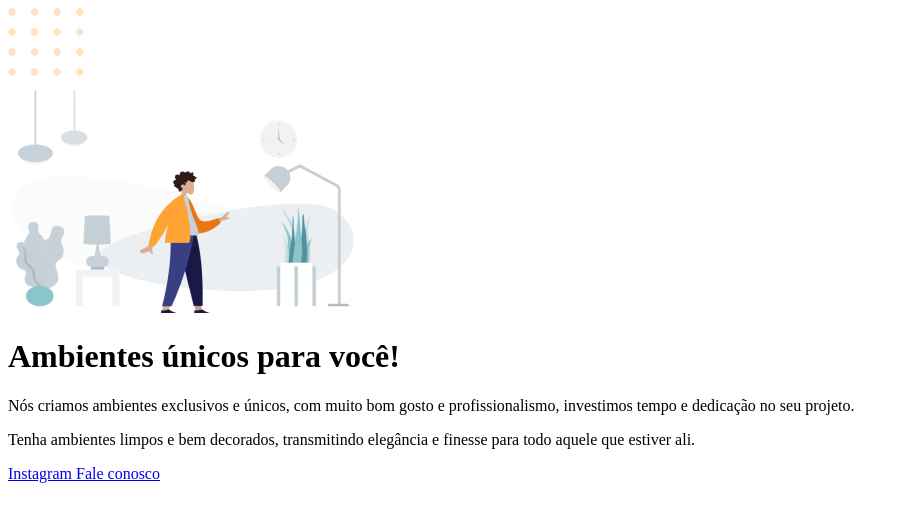
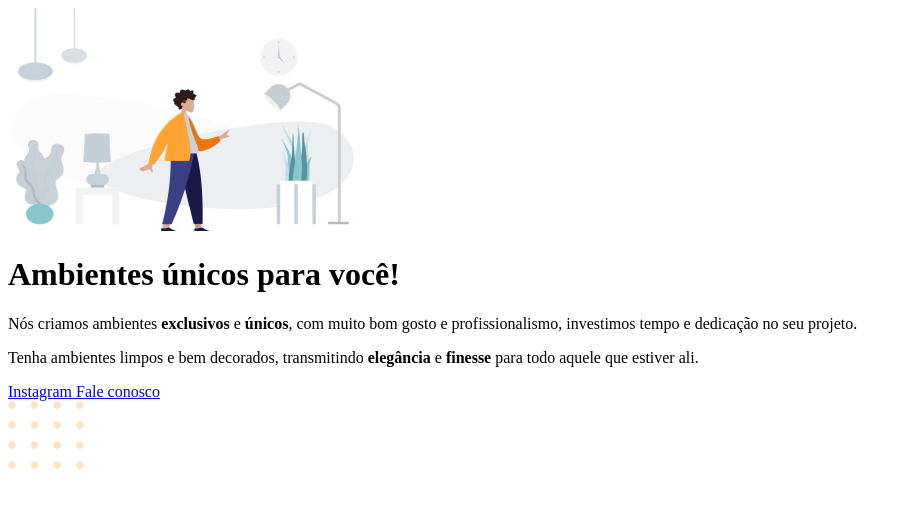
Before and after one commit to isisgoncalves/Rocketseat-01, a plain HTML site: page index.html in a window 1280 px wide. Shown: the whole page, without its empty margins (0-912 px from the left). Drawn offline with Linux system fonts and the light colour scheme.

Commit message:
tag span
elementos block e inline.
tag span mantem o elemento inline.

```diff
--- a/index.html
+++ b/index.html
@@ -6,20 +6,25 @@
   <title>Móveis customizados</title>
 </head>
 <body>
-  <img src="images/balls.svg"
-  alt="Bolinhas laranjas no canto inferior direito da tela">
+
 <div id="hero">
-  <img src="images/img1.jpeg"
-  alt="Desenho de uma pessoa vestindo uma camisa amarela em uma sala com móveis">
-  <h1>Ambientes únicos para você!</h1>
-  <p>Nós criamos  ambientes exclusivos e únicos,
+
+  <img
+   src="images/img1.jpeg"
+   alt="Desenho de uma pessoa vestindo uma camisa amarela em uma sala com móveis">
+
+  <h1>Ambientes <span>únicos</span> para você!</h1>
+
+  <p>
+    Nós criamos  ambientes <strong>exclusivos</strong> e <strong>únicos</strong>,
     com muito bom gosto e profissionalismo,
-    investimos tempo e dedicação no seu projeto.
-</p>
-<p>Tenha ambientes limpos e bem decorados,
-  transmitindo elegância e finesse para todo
-  aquele que estiver ali.
-</p>
+    investimos tempo e <span>dedicação no seu projeto.</span>
+  </p>
+  <p>
+    Tenha <span>ambientes limpos</span> e bem decorados,
+    transmitindo <strong>elegância</strong> e <strong>finesse</strong> para todo
+    aquele que estiver ali.
+  </p>
 </div>
 
 <div id="footer">
@@ -29,6 +34,14 @@
   <a href="mailto:contato@moveisparavoce.com">
     Fale conosco
   </a>
+
 </div>
+
+<img
+ id="balls"
+ src="images/balls.svg"
+ alt="Bolinhas laranjas no canto inferior direito da tela">
+
 </body>
+
 </html>
```
